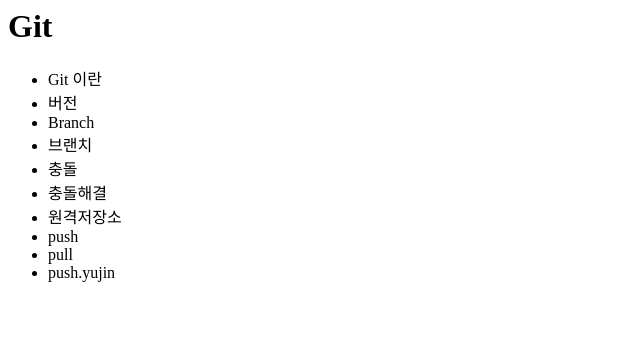
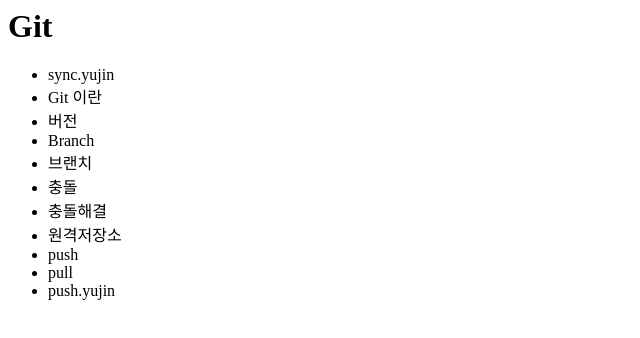
Before and after one commit to YuuJining/opentutorials_git_yujin, a plain HTML site: page index.html in a window 1280 px wide. Shown: the whole page, without its empty margins (0-640 px from the left). Drawn offline with Linux system fonts and the light colour scheme.

Commit message:
add sync.yujin

```diff
--- a/index.html
+++ b/index.html
@@ -8,6 +8,7 @@
         <h1>Git</h1>
     </header>
     <ul>
+      <li>sync.yujin</li>
       <li>Git 이란</li>
       <li>버전</li>
       <li>Branch</li>
```
